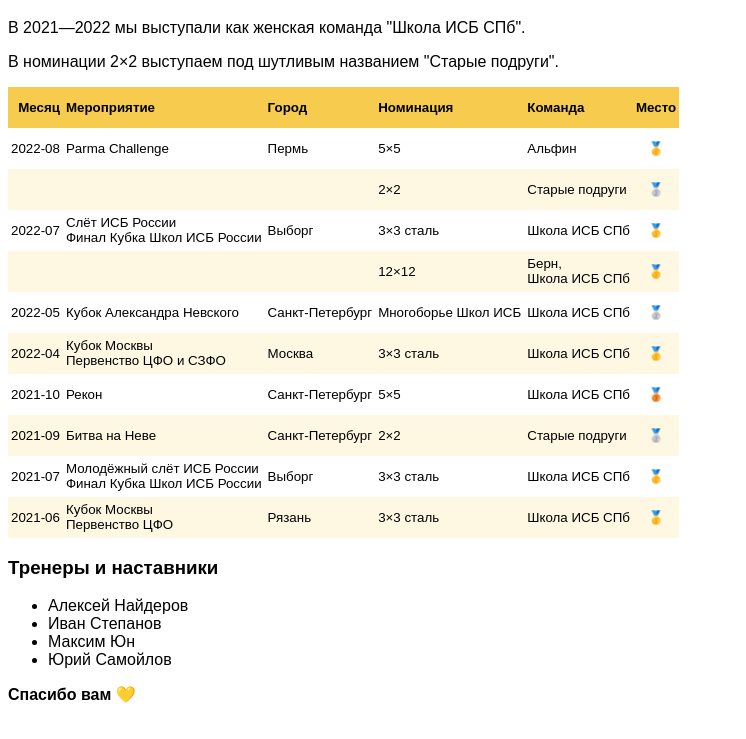
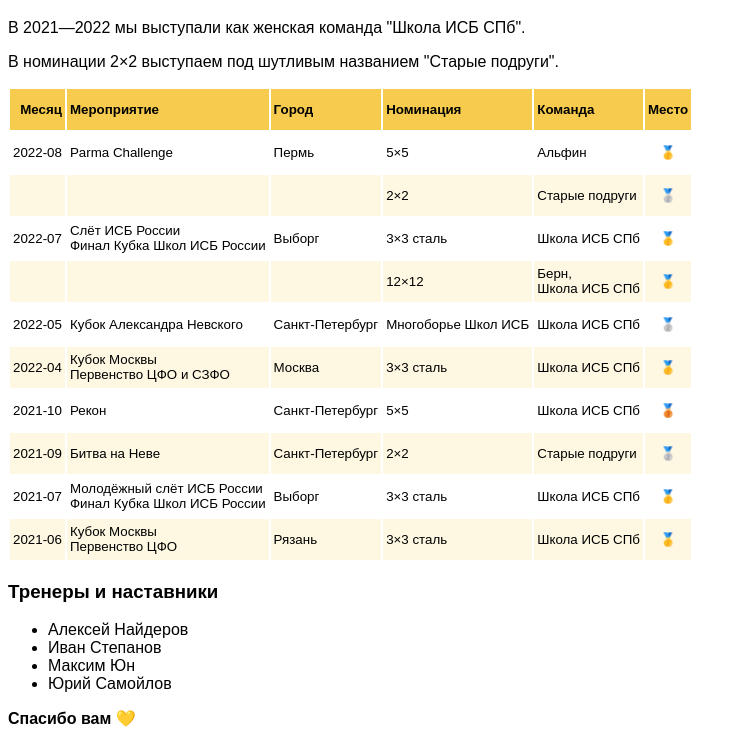
Before and after one commit to elushnikova/alphyn, a website: page index.html in a window 1280 px wide. Shown: the part 61-800 px from the top of the page, without its empty margins (0-746 px from the left). Drawn offline with Linux system fonts and the light colour scheme.

Commit message:
fix: Validate markup against W3C validator

```diff
--- a/index.html
+++ b/index.html
@@ -4,7 +4,6 @@
   <meta charset="UTF-8">
   <meta http-equiv="X-UA-Compatible" content="IE=edge">
   <meta name="viewport" content="width=device-width, initial-scale=1.0">
-  <meta http-equiv="Content-Type" content="text/html; charset=utf-8">
   <title>Альфин &middot; женская команда ИСБ</title>
   <link href="./style.css" rel="stylesheet">
 </head>
@@ -17,7 +16,7 @@
   </header>
 
   <div class="ritz grid-container" dir="ltr">
-    <table class="waffle no-grid" cellspacing="0" cellpadding="0">
+    <table class="waffle no-grid">
       <tbody>
         <tr style="height: 41px">
           <td class="s4" dir="ltr">Месяц</td>
```
